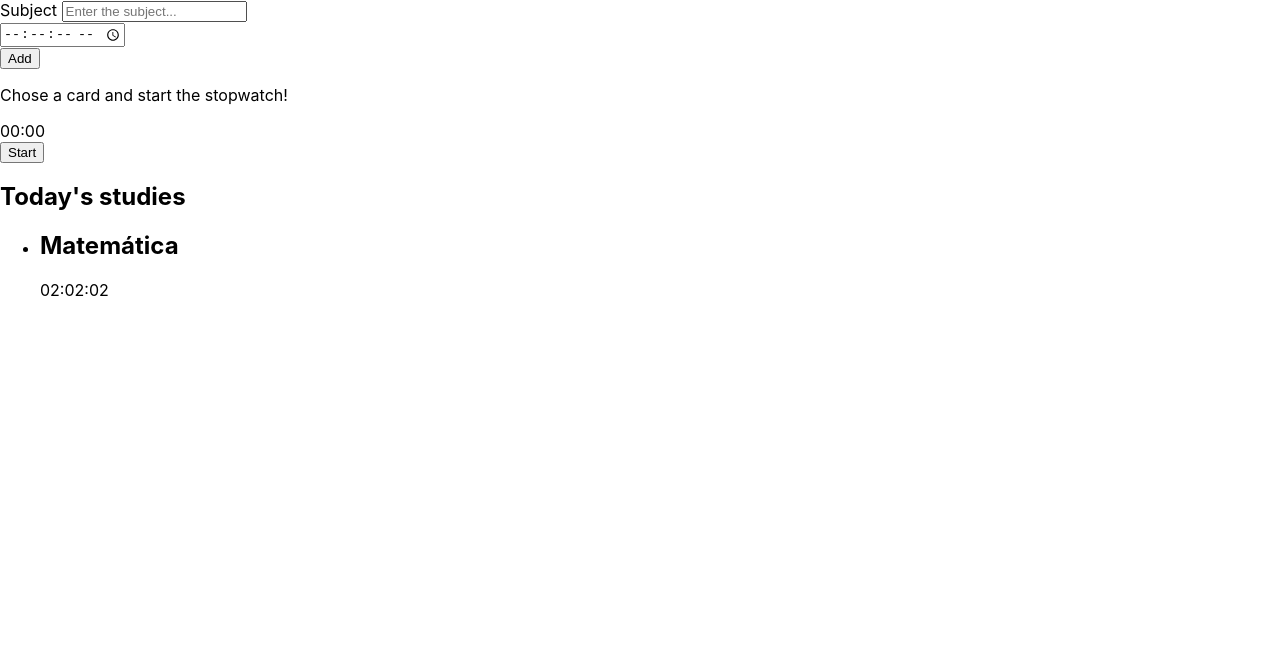
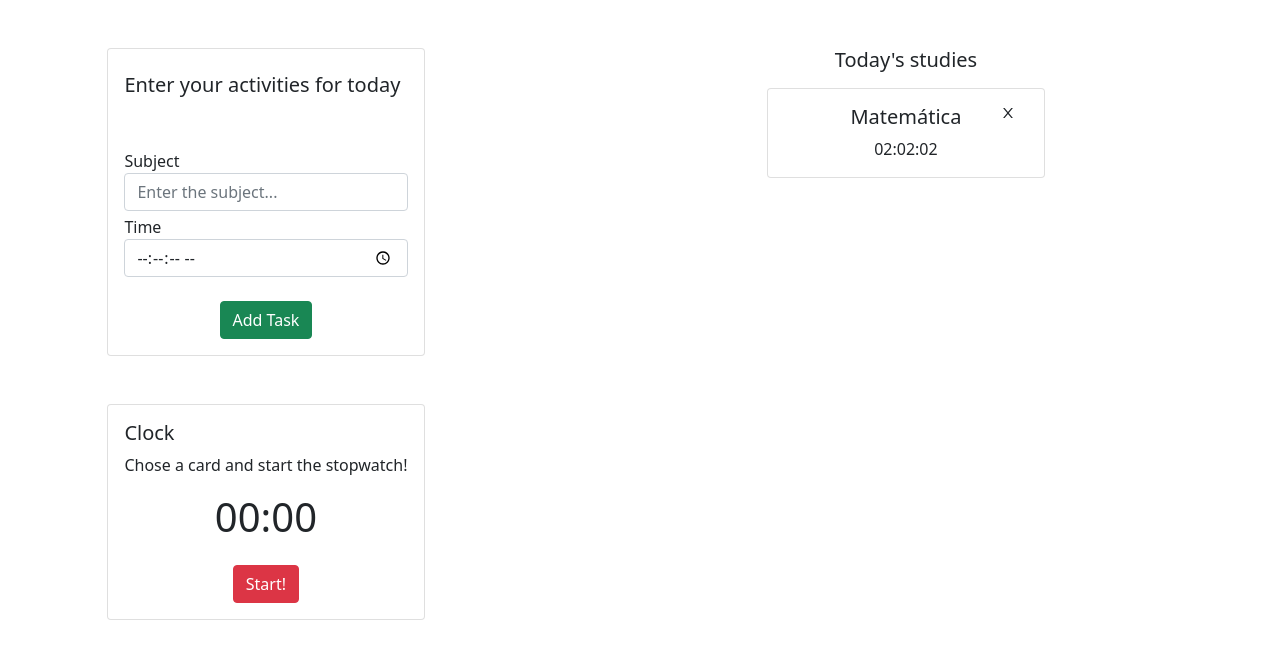
Before and after one commit to FranciscoGSilverio/react-typescript, a React (Create React App) app: page / in a window 1280 px wide. Shown: the top 658 px of the page. Built offline with nearby package versions, Linux system fonts and the light colour scheme.

Commit message:
Added the styles and the dinamic adding behaviour

```diff
--- a/package.json
+++ b/package.json
@@ -10,8 +10,10 @@
     "@types/node": "^16.11.41",
     "@types/react": "^18.0.14",
     "@types/react-dom": "^18.0.5",
+    "bootstrap": "^5.1.3",
     "react": "^18.2.0",
     "react-dom": "^18.2.0",
+    "react-icons": "^4.4.0",
     "react-scripts": "5.0.1",
     "typescript": "^4.7.4",
     "web-vitals": "^2.1.4"
--- a/src/App.tsx
+++ b/src/App.tsx
@@ -1,16 +1,52 @@
-import React from "react";
+import React, { useState } from "react";
 import "./App.css";
 
 import Form from "./components/Form";
 import List from "./components/List";
 import StopWatch from "./components/StopWatch";
+import { ITasks } from "./types/ITaks";
+
+import "bootstrap/dist/css/bootstrap.min.css";
 
 function App() {
+  const [tasks, setTasks] = useState<ITasks[] | []>([
+    {
+      task: "Matemática",
+      time: "02:02:02",
+    },
+  ]);
+  const[selected, setSelected] = useState<ITasks>();
+
+  const selectTask = (selectedTask: ITasks) => {
+    setSelected(selectedTask);
+  }
+
   return (
-    <div>
-      <Form />
-      <StopWatch />
-      <List />
+    <div className="d-flex justify-content-around mt-5">
+      <div className="flex-column">
+        <div className="card">
+          <div className="card-body">
+            <h5 className="card-title mt-2 mb-5">
+              Enter your activities for today
+            </h5>
+            <div className="row align-items-center">
+              <Form setTasks={setTasks} />
+            </div>
+          </div>
+        </div>
+
+        <div className="card my-5">
+          <div className="card-body">
+            <h5 className="card-title">Clock</h5>
+            <div className="row">
+              <StopWatch />
+            </div>
+          </div>
+        </div>
+      </div>
+      <div className="col-md-5">
+        <List tasks={tasks} />
+      </div>
     </div>
   );
 }
--- a/src/components/Button/index.tsx
+++ b/src/components/Button/index.tsx
@@ -1,8 +1,18 @@
 import React from "react";
 
-class Button extends React.Component<any, any> {
+class Button extends React.Component<{
+  type?: "button" | "submit" | "reset" | undefined;
+  className?: string;
+  children: string;
+}> {
   render() {
-    return <button>{this.props.children}</button>;
+    const { type = "button", className = "btn btn-primary" } = this.props;
+
+    return (
+      <button type={type} className={className}>
+        {this.props.children}
+      </button>
+    );
   }
 }
 
--- a/src/components/Form/index.tsx
+++ b/src/components/Form/index.tsx
@@ -1,7 +1,10 @@
 import React, { FormEvent } from "react";
+import { ITasks } from "../../types/ITaks";
 import Button from "../Button";
 
-class Form extends React.Component {
+class Form extends React.Component<{
+  setTasks: React.Dispatch<React.SetStateAction<ITasks[]>>;
+}> {
   state = {
     task: "",
     time: "",
@@ -16,25 +19,33 @@ class Form extends React.Component {
 
   addTask(event: FormEvent<HTMLFormElement>) {
     event.preventDefault();
-    console.log("state: ", this.state);
+
+    this.props.setTasks((tasks) => [...tasks, { ...this.state }]);
+
+    this.setState({
+      task: "",
+      time: "",
+    });
   }
 
   render() {
     return (
       <form onSubmit={this.addTask.bind(this)}>
-        <div>
+        <div className="form-group my-1">
           <label htmlFor="task">Subject </label>
           <input
             type="text"
             id="task"
             name="task"
             placeholder="Enter the subject..."
+            className="form-control"
             value={this.state.task}
             onChange={(event) => this.changeHandler(event)}
           />
         </div>
-        <div>
-          <label htmlFor="time"></label>
+
+        <div className="form-group my-1">
+          <label htmlFor="time">Time</label>
           <input
             type="time"
             step="1"
@@ -42,12 +53,18 @@ class Form extends React.Component {
             name="time"
             min="00:00:00"
             max="1:30:00"
+            className="form-control"
             value={this.state.time}
             onChange={(event) => this.changeHandler(event)}
             required
           />
         </div>
-        <Button>Add</Button>
+
+        <div className="mt-4 text-center">
+          <Button type="submit" className="btn btn-success">
+            Add Task
+          </Button>
+        </div>
       </form>
     );
   }
--- a/src/components/List/Item/index.tsx
+++ b/src/components/List/Item/index.tsx
@@ -1,11 +1,19 @@
 import React from "react";
+import { AiOutlineClose } from "react-icons/ai";
 
-const Item = ({task, time} : {task:string, time:string}) => {
+const Item = ({ task, time }: { task: string; time: string }) => {
   return (
-    <li>
-      <h1>{task}</h1>
-      <span>{time}</span>
-    </li>
+    <div className="d-flex justify-content-center row my-3">
+      <div className="card w-50">
+        <div className="card-body">
+          <div className="position-relative">
+            <h5 className="">{task}</h5>
+            <AiOutlineClose className="position-absolute top-0 end-0 cursor-pointer" />
+            <span>{time}</span>
+          </div>
+        </div>
+      </div>
+    </div>
   );
 };
 
--- a/src/components/List/index.tsx
+++ b/src/components/List/index.tsx
@@ -1,23 +1,17 @@
-import React, { useState } from "react";
+import React from "react";
+import { ITasks } from "../../types/ITaks";
 import Item from "./Item";
 
-const List = ({}) => {
-  const [tasks, setTasks] = useState([
-    {
-      task: "Matemática",
-      time: "02:02:02",
-    },
-  ]);
+const List = ({ tasks }: { tasks: ITasks[] }) => {
+  return (
+    <aside className="text-center">
+      <h5 className="mb-3">Today's studies</h5>
 
-  return (
-    <aside>
-      <h2>Today's studies</h2>
-
-      <ul>
+      <div>
         {tasks.map((task: any, index: any) => {
           return <Item key={index} {...task} />;
         })}
-      </ul>
+      </div>
     </aside>
   );
 };
--- a/src/components/StopWatch/Clock/index.tsx
+++ b/src/components/StopWatch/Clock/index.tsx
@@ -3,11 +3,11 @@ import * as React from "react";
 const Clock = () => {
   return (
     <>
-      <span>0</span>
-      <span>0</span>
-      <span>:</span>
-      <span>0</span>
-      <span>0</span>
+      <span className="h1">0</span>
+      <span className="h1">0</span>
+      <span className="h1">:</span>
+      <span className="h1">0</span>
+      <span className="h1">0</span>
     </>
   );
 };
--- a/src/components/StopWatch/index.tsx
+++ b/src/components/StopWatch/index.tsx
@@ -6,10 +6,12 @@ const StopWatch = () => {
   return (
     <div>
       <p>Chose a card and start the stopwatch!</p>
-      <div>
+      <div className="text-center" >
         <Clock />
       </div>
-      <Button>Start</Button>
+      <div className="mt-4 text-center">
+        <Button className="btn btn-danger">Start!</Button>
+      </div>
     </div>
   );
 };
--- /dev/null
+++ b/src/types/ITaks.ts
@@ -0,0 +1,4 @@
+export interface ITasks {
+  task: string;
+  time: string;
+}
```
Also changed, not shown: 1 other file (tests, documents, lock files or other folders).
